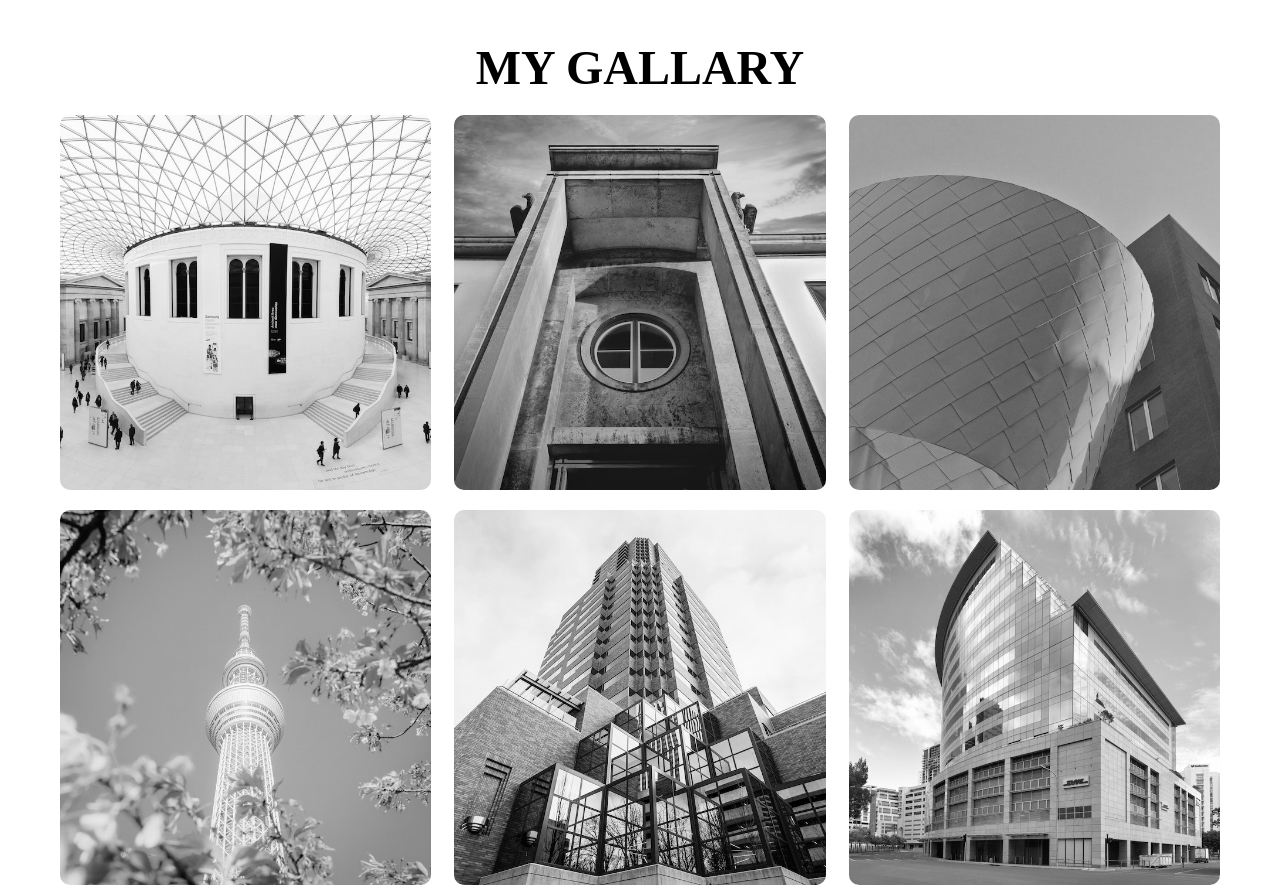
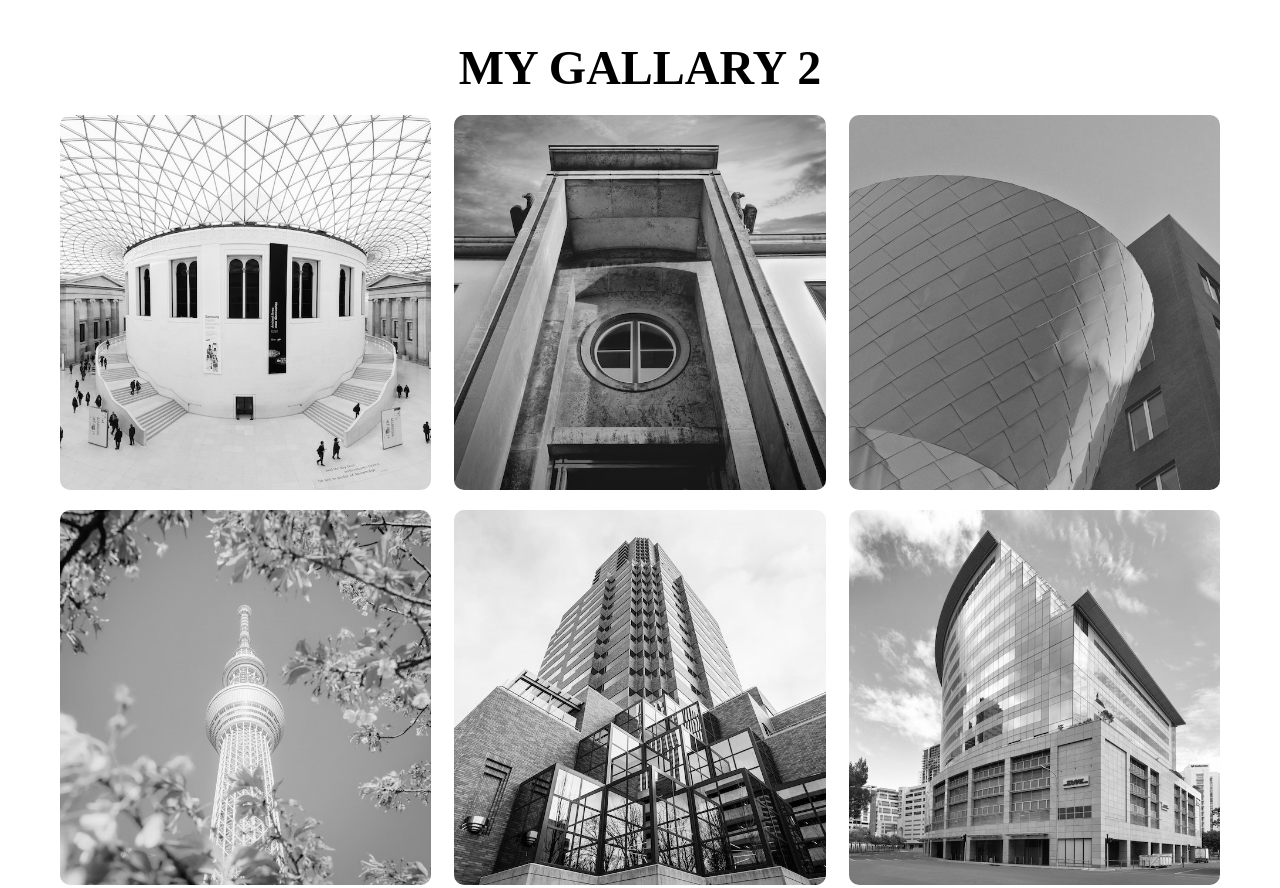
Before and after one commit to ritesh355/MY-GALLERY-PROJECT, a plain HTML site: page index.html in a window 1280 px wide. Shown: the top 888 px of the page. Drawn offline with Linux system fonts and the light colour scheme.

Commit message:
Update index.html

```diff
--- a/index.html
+++ b/index.html
@@ -9,7 +9,7 @@
 <body>
     <div class="wrapperr">
         <div class="container">
-            <h1>MY GALLARY</h1>
+            <h1>MY GALLARY 2 </h1>
             <div class="gallery">
                 <figure class="card">
                     <img src="image1.jpg" alt="">
```
